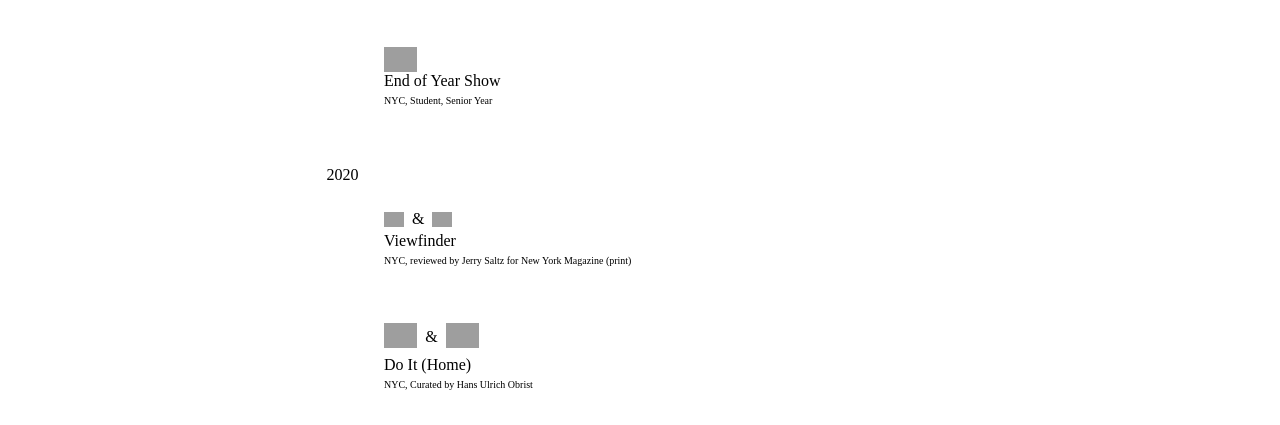
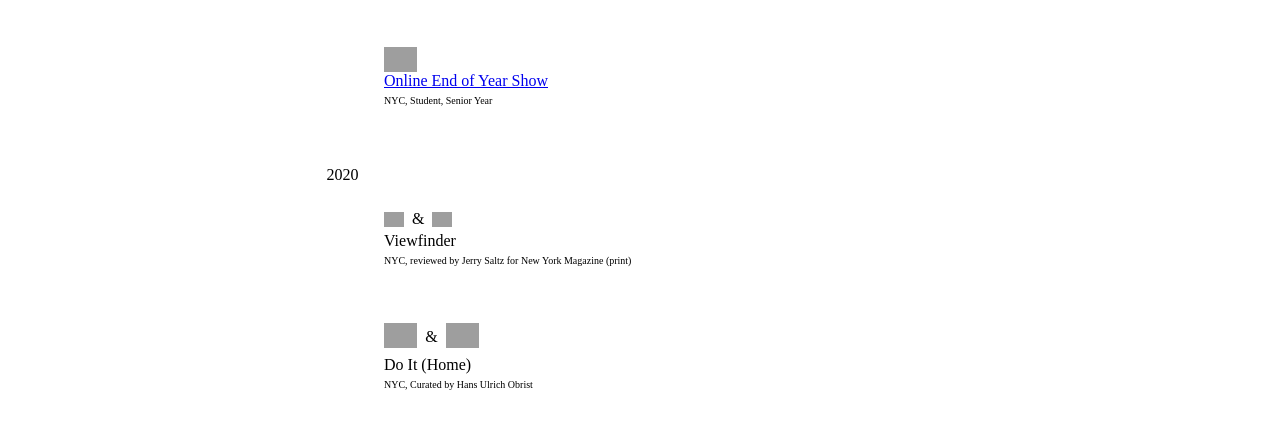
Before and after one commit to Ricky1280/lumianocito, a website: page public/exhibitions.html in a window 1280 px wide. Shown: the part 267-692 px from the top of the page. Drawn offline with Linux system fonts and the light colour scheme; grey boxes are pictures that could not be loaded; a web font is replaced by a local one.

Commit message:
added link to EOYS2021

```diff
--- a/public/exhibitions.html
+++ b/public/exhibitions.html
@@ -577,7 +577,7 @@
         <img src="https://cdn.glitch.com/4ead142d-246b-4550-8218-d7130a244dd5%2Fcooperunion_nobox.svg?v=1597081257046" style="margin-bottom:-7px;" height="25" title="The Cooper Union">
        </div>
        <div class="pressarticletitle">
-        End of Year Show
+                    <a href="https://endofyearshow2021.cooper.edu/" taget="_blank">Online End of Year Show</a>
        </div>
        <div class="pressarticledist">
          NYC, Student, Senior Year
```
